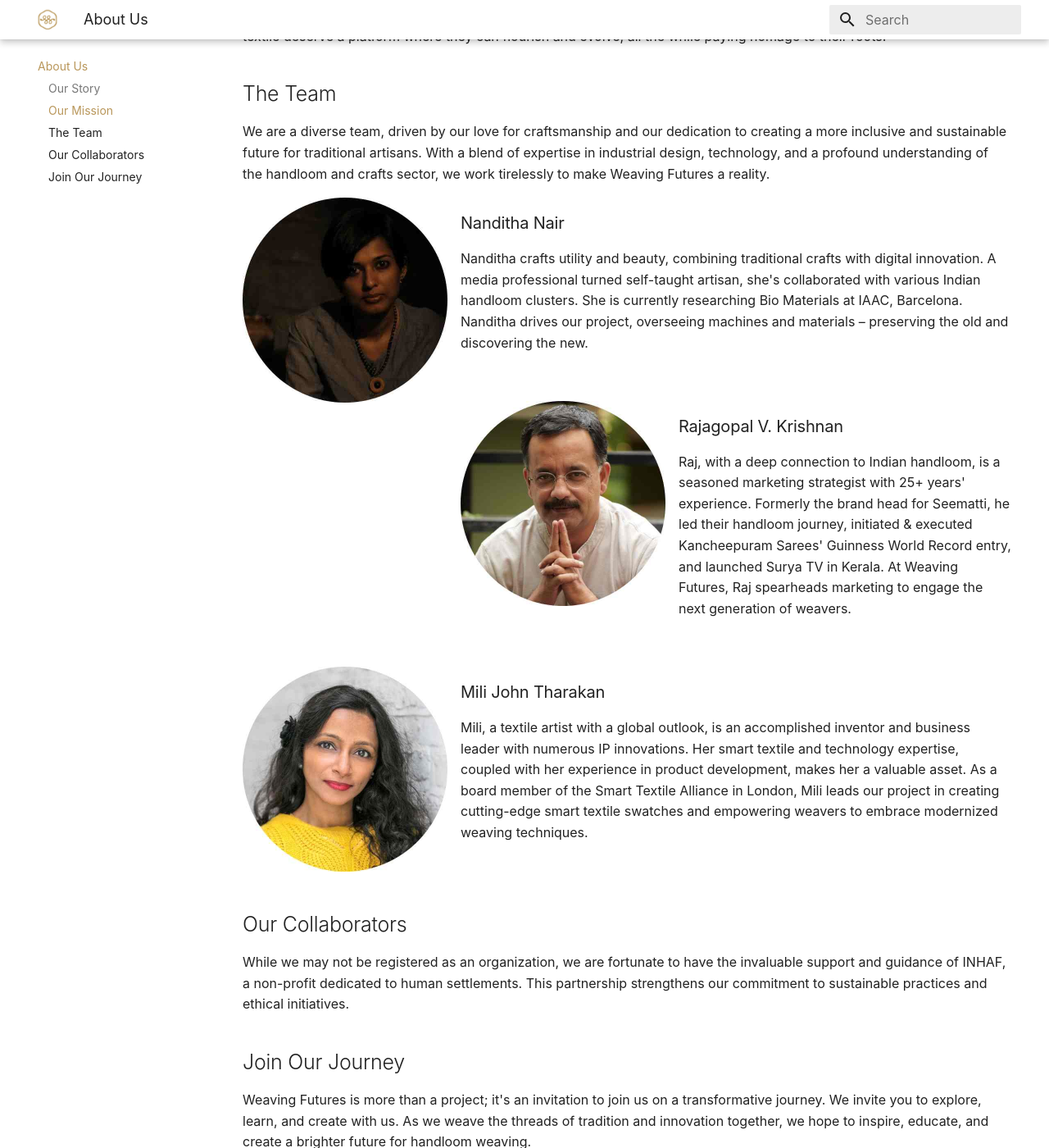
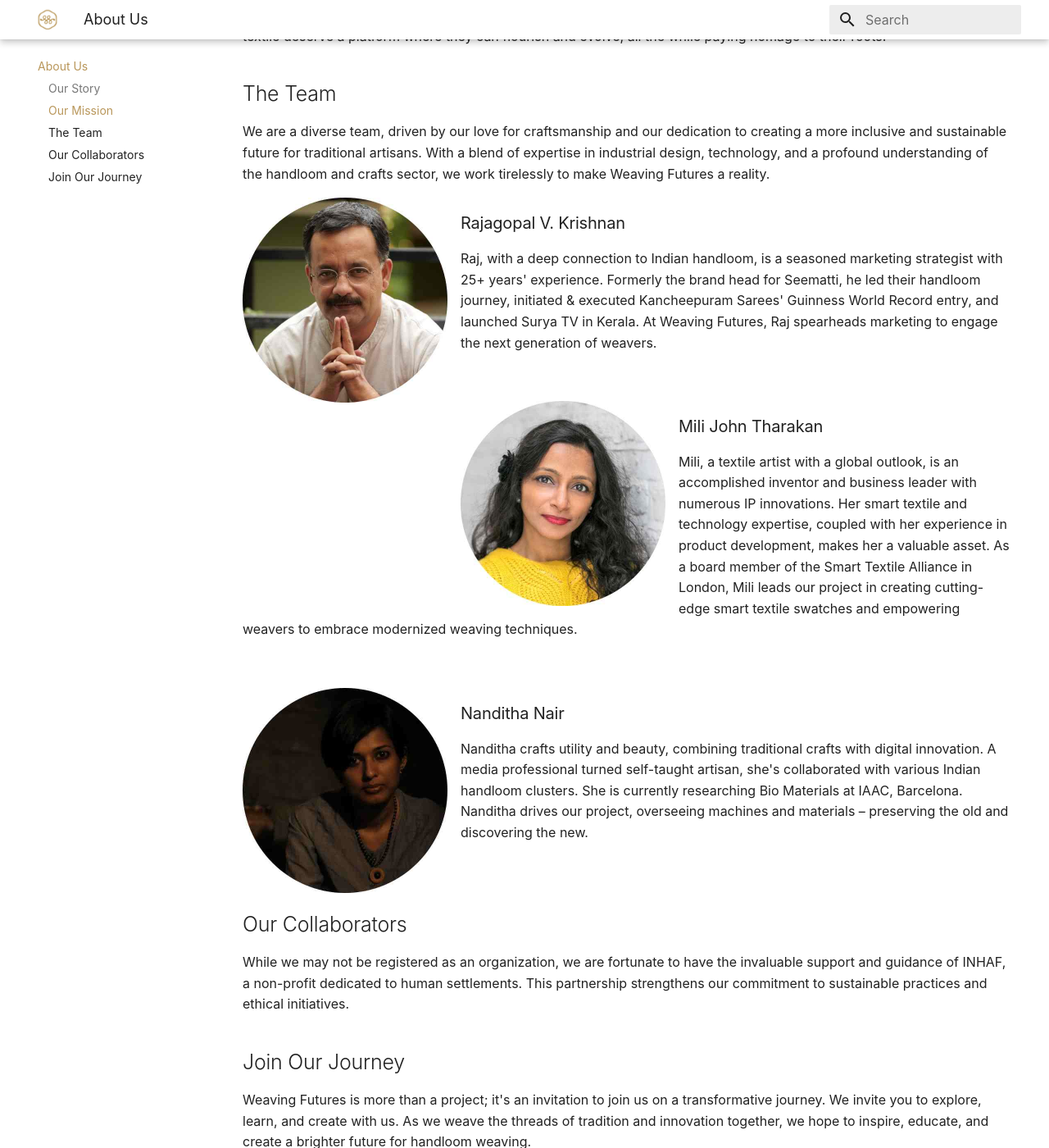
Before and after one commit to weavingfutures/weavingfutures.github.io, an MkDocs documentation site: the page built from docs/about/index.md, in a window 1280 px wide and 1400 px high, scrolled down 558 px. Shown: the whole window at 82% size. Built offline with MkDocs 1.6.1 and Material for MkDocs 9.7.7, drawn with Linux system fonts in a browser that asks for light colours; some web fonts are replaced.

Commit message:
Update index.md

```diff
--- a/docs/about/index.md
+++ b/docs/about/index.md
@@ -12,10 +12,6 @@
 ## The Team
 
 We are a diverse team, driven by our love for craftsmanship and our dedication to creating a more inclusive and sustainable future for traditional artisans. With a blend of expertise in industrial design, technology, and a profound understanding of the handloom and crafts sector, we work tirelessly to make Weaving Futures a reality.
-<p><img align="left" alt="Nanditha" src="../../images/about/nandu.jpg" width="250" /></p>
-<h3>Nanditha Nair</h3>
-<p>Nanditha crafts utility and beauty, combining traditional crafts with digital innovation. A media professional turned self-taught artisan, she's collaborated with various Indian handloom clusters. She is currently researching Bio Materials at IAAC, Barcelona. Nanditha drives our project, overseeing machines and materials – preserving the old and discovering the new.</p>
-<p></br></p>
 <p><img align="left" alt="Rajagopal" src="../../images/about/raj.jpg" width="250" /></p>
 <h3>Rajagopal V. Krishnan</h3>
 <p>Raj, with a deep connection to Indian handloom, is a seasoned marketing strategist with 25+ years' experience. Formerly the brand head for Seematti, he led their handloom journey, initiated & executed Kancheepuram Sarees' Guinness World Record entry, and launched Surya TV in Kerala. At Weaving Futures, Raj spearheads marketing to engage the next generation of weavers.</p>
@@ -23,6 +19,10 @@
 <p><img align="left" alt="Mili" src="../../images/about/mili.jpg" width="250" /></p>
 <h3>Mili John Tharakan</h3>
 <p>Mili, a textile artist with a global outlook, is an accomplished inventor and business leader with numerous IP innovations. Her smart textile and technology expertise, coupled with her experience in product development, makes her a valuable asset. As a board member of the Smart Textile Alliance in London, Mili leads our project in creating cutting-edge smart textile swatches and empowering weavers to embrace modernized weaving techniques.</p>
+<p></br></p>
+<p><img align="left" alt="Nanditha" src="../../images/about/nandu.jpg" width="250" /></p>
+<h3>Nanditha Nair</h3>
+<p>Nanditha crafts utility and beauty, combining traditional crafts with digital innovation. A media professional turned self-taught artisan, she's collaborated with various Indian handloom clusters. She is currently researching Bio Materials at IAAC, Barcelona. Nanditha drives our project, overseeing machines and materials – preserving the old and discovering the new.</p>
 <p></br></p>
 
 ## Our Collaborators
```
